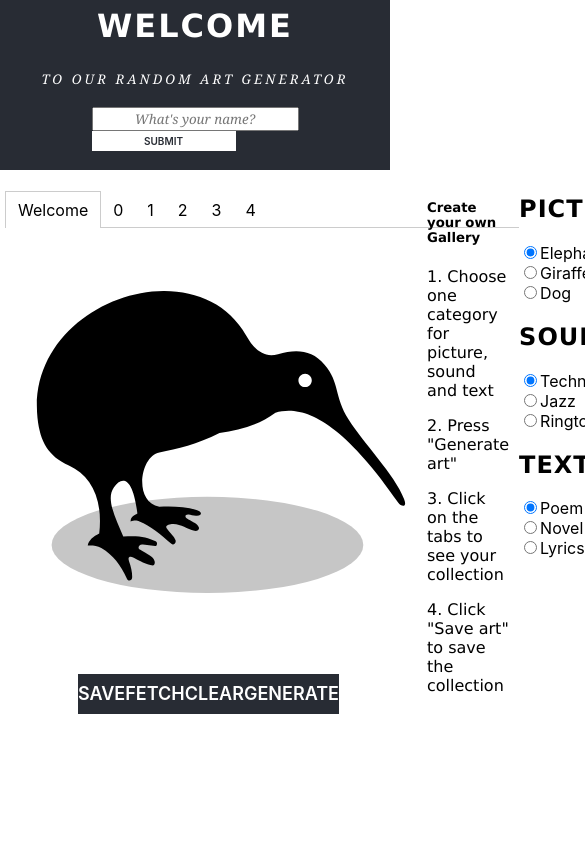
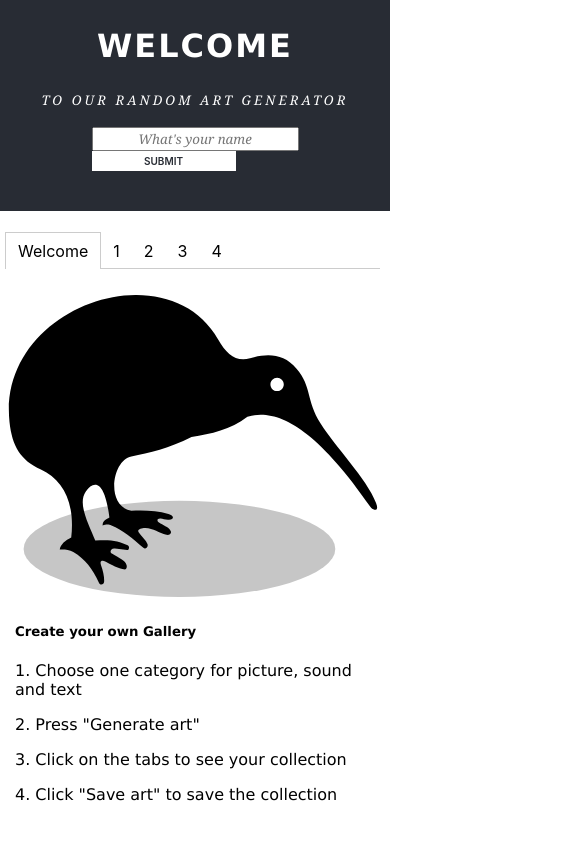
Before and after one commit to fridasolheim/IT2810-Project-2-React, a React (Create React App) app: page / in a window 390 px wide. Shown: the top 844 px of the page, 585 px wide, since content can reach past the window. Built offline with nearby package versions, Linux system fonts and the light colour scheme.

Commit message:
making site responsive

```diff
--- a/src/App.css
+++ b/src/App.css
@@ -1,5 +1,8 @@
-.App {
-  margin-top: 0px;
+.App > * {
+    margin-top: 0px;
+    -webkit-flex: 1 1 0;
+    -ms-flex: 1 1 0;
+    flex: 1 1 0;
 }
 
 .App-logo {
@@ -28,13 +31,44 @@
   padding-right: 10px;
   width: 100vp;
   height: 100vp;
-  max-width: 45rem;  /*erstatt med max-width for responsiv(men stygg) løsning*/
-  height: 25rem;  /*erstatt med max-height for responsiv(men stygg) løsning*/
+  /*max-width: 45rem;  /*erstatt med max-width for responsiv(men stygg) løsning
+  height: 25rem;  erstatt med max-height for responsiv(men stygg) løsning*/
   flex-direction: row;
   align-items: center;
   justify-content: space-around;
 }
-
+@media screen and (max-width: 415px){
+  .Content {
+    padding: 10px 10px;
+    font-size: 1em;
+    flex-direction: column;
+  }
+  .container1{
+    flex-direction: column;
+  }
+  .container2{
+    flex-direction: column;
+  }
+  .h5-header{
+    size: 9px;
+  }
+  .h1-header{
+    size: 9px;
+  }
+  .buttonStyle{
+    height: 20px;
+    line-height: 20px;
+    width: 75px;
+    margin-bottom: 10px;
+    margin-top: 10px;
+    font-size: 9px;
+  }
+}
+.mediaContent{
+  width: 60vp;
+  height: 60vp;
+  flex-direction: row;
+}
 .image1{
   width: 70vp;
   height: 70vp;
@@ -54,7 +88,7 @@
   display: flex;
   flex-direction: column;
   justify-content: center;
-  height: 150px;
+  height: 100vp;
   width: 100vp;
   line-height: 10px;
   font-family: -apple-system, BlinkMacSystemFont, 'Segoe UI', Roboto, Oxygen, Ubuntu, Cantarell, 'Open Sans', 'Helvetica Neue', sans-serif;
@@ -80,7 +114,8 @@ h2{
   font-family: Georgia, 'Times New Roman', Times, serif;
   font-style: italic;
   letter-spacing: 3px;
-  size: 18px;
+  justify-content: space-around;
+  size: 18px !important;
   color: white;
   font-weight: 200;
 }
@@ -88,7 +123,6 @@ h2{
   display: flex;
   justify-content: space-around;
   align-content: left;
-  /*border: 2px solid black;*/
   margin-right: 10px;
   margin-left: 5px;
   margin-top: 5px;
@@ -98,7 +132,6 @@ h2{
   display: flex;
   justify-content: space-evenly;
   align-content: center;
-  /*border: 2px solid black;*/
   padding-left: 20%;
   padding-right: 20%;
   margin-top: 10px;
@@ -113,14 +146,12 @@ h2{
 }
 
 .checkboxesStyle{
-
   display: flex;
   align-items: left !important;
   flex-direction: column;
   vertical-align: middle;
   float: left;
   margin-bottom: 5px;
-
 }
 
 .tab-list {
@@ -148,11 +179,11 @@ h2{
   background-color: #282c34;
   height: 40px;
   line-height: 40px;
-  width: 150px;
+  width: 100px;
   margin-bottom: 20px;
   margin-top: 20px;
   vertical-align: middle;
-  font-size: 18px;
+  font-size: 11px;
   font-weight: 600;
   color: white;
   text-align: center;
--- a/src/App.js
+++ b/src/App.js
@@ -115,7 +115,6 @@ class App extends Component {
       }
   };
 
-
 render(){
   return(
     <div className="App">
@@ -129,20 +128,16 @@ render(){
             <p>2. Press "Generate art"</p><p>3. Click on the tabs to see your collection</p><p>4. Click "Save art" to save the collection</p></div>
           </div>
         </div>
-        <div label="0">
+        <div label="1" classname="mediaContent">
           <Page soundNr={this.state.chosenSound} pictureNr={this.state.chosenPicture} textNr={this.state.chosenText} activeTab={this.state.activeTab}/>
         </div>
-        <div label="1">
-          <Page soundNr={this.state.chosenSound} pictureNr={this.state.chosenPicture} textNr={this.state.chosenText} activeTab={this.state.activeTab}/>
-
-        </div>
-        <div label="2">
+        <div label="2" classname="mediaContent">
           <Page soundNr={this.state.chosenSound} pictureNr={this.state.chosenPicture} textNr={this.state.chosenText} activeTab={this.state.activeTab}/>
         </div>
-        <div label="3">
+        <div label="3" classname="mediaContent">
           <Page soundNr={this.state.chosenSound} pictureNr={this.state.chosenPicture} textNr={this.state.chosenText} activeTab={this.state.activeTab}/>
         </div>
-        <div label="4">
+        <div label="4" classname="mediaContent">
           <Page soundNr={this.state.chosenSound} pictureNr={this.state.chosenPicture} textNr={this.state.chosenText} activeTab={this.state.activeTab}/>
         </div>
         </Tabs>
@@ -221,5 +216,4 @@ render(){
     </div>
   );
 }};
-
 export default App;
--- a/src/Components/Header.js
+++ b/src/Components/Header.js
@@ -34,7 +34,7 @@ class Header extends Component{
             <div className="headerForm">
                 <form style={this.state.shouldHide ? {} : { display: 'none' }}>
                     <div>
-                        <input type="text" className="inputName" onChange={this.handleChange} placeholder="What's your name?"/>
+                        <input type="text" className="inputName" onChange={this.handleChange} placeholder="What's your name"/>
                         <div onClick={this.handleSubmit} className="headerSubmit">SUBMIT</div>
                     </div>
                 </form>
--- a/src/Components/Page.js
+++ b/src/Components/Page.js
@@ -46,7 +46,6 @@ class Page extends Component {
         this.displaySound()
         var nummer = parseInt(this.props.activeTab-1)
         this.setState({lyd: this.state.playlist[nummer]});
-
     }
 
     componentDidMount() {
@@ -63,9 +62,7 @@ class Page extends Component {
             this.getSound()
             console.log(this.props.activeTab)
         }
-
     }
-
 
      displayPicture(){
         if (this.picNumber===1){
@@ -115,4 +112,5 @@ class Page extends Component {
         );
     }
 }
+
 export default Page;
--- a/src/index.css
+++ b/src/index.css
@@ -5,6 +5,7 @@ body {
     sans-serif;
   -webkit-font-smoothing: antialiased;
   -moz-osx-font-smoothing: grayscale;
+  min-width: 360px;
 }
 
 code {
```
Also changed, not shown: public/elefant3.svg.
